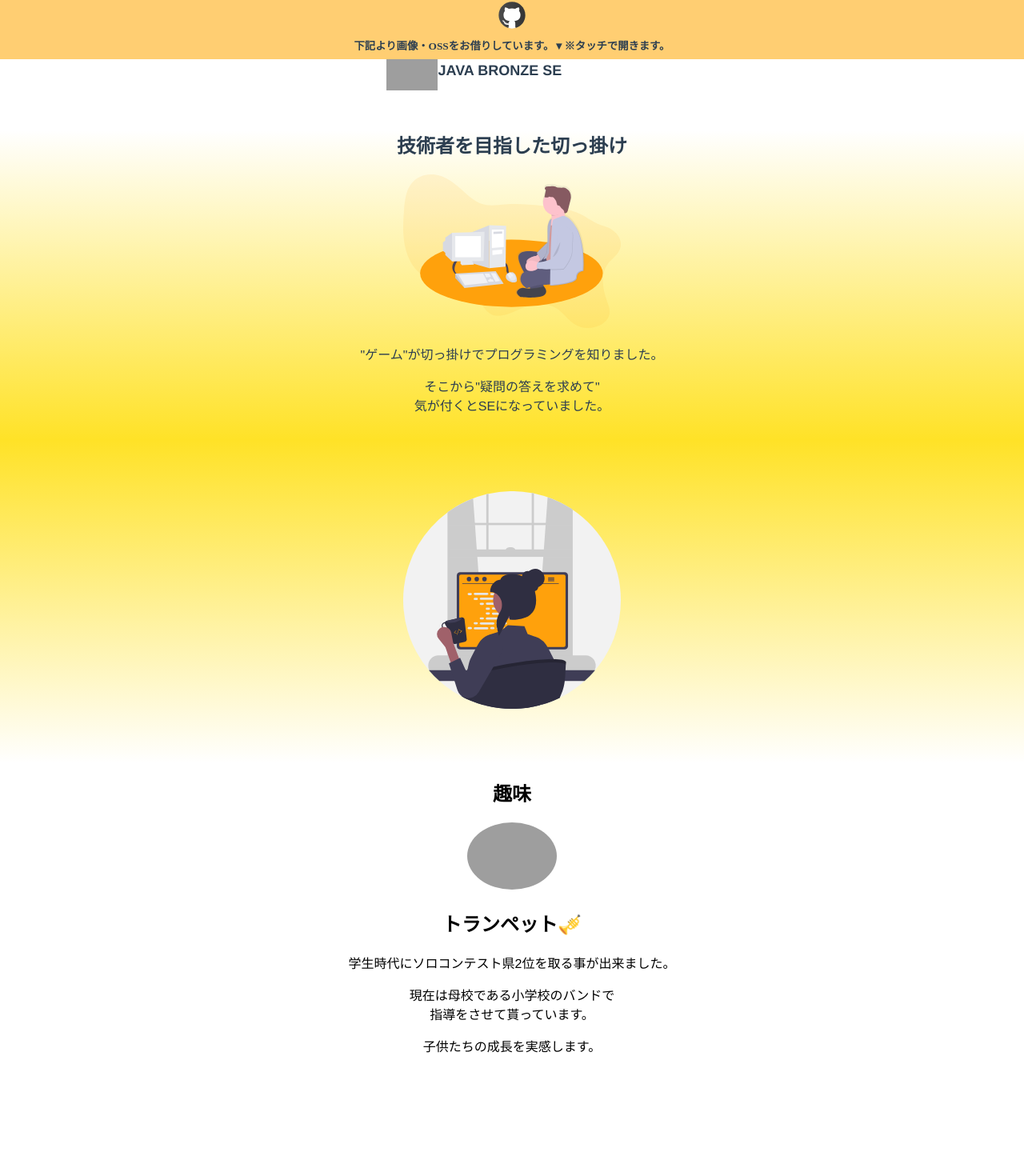
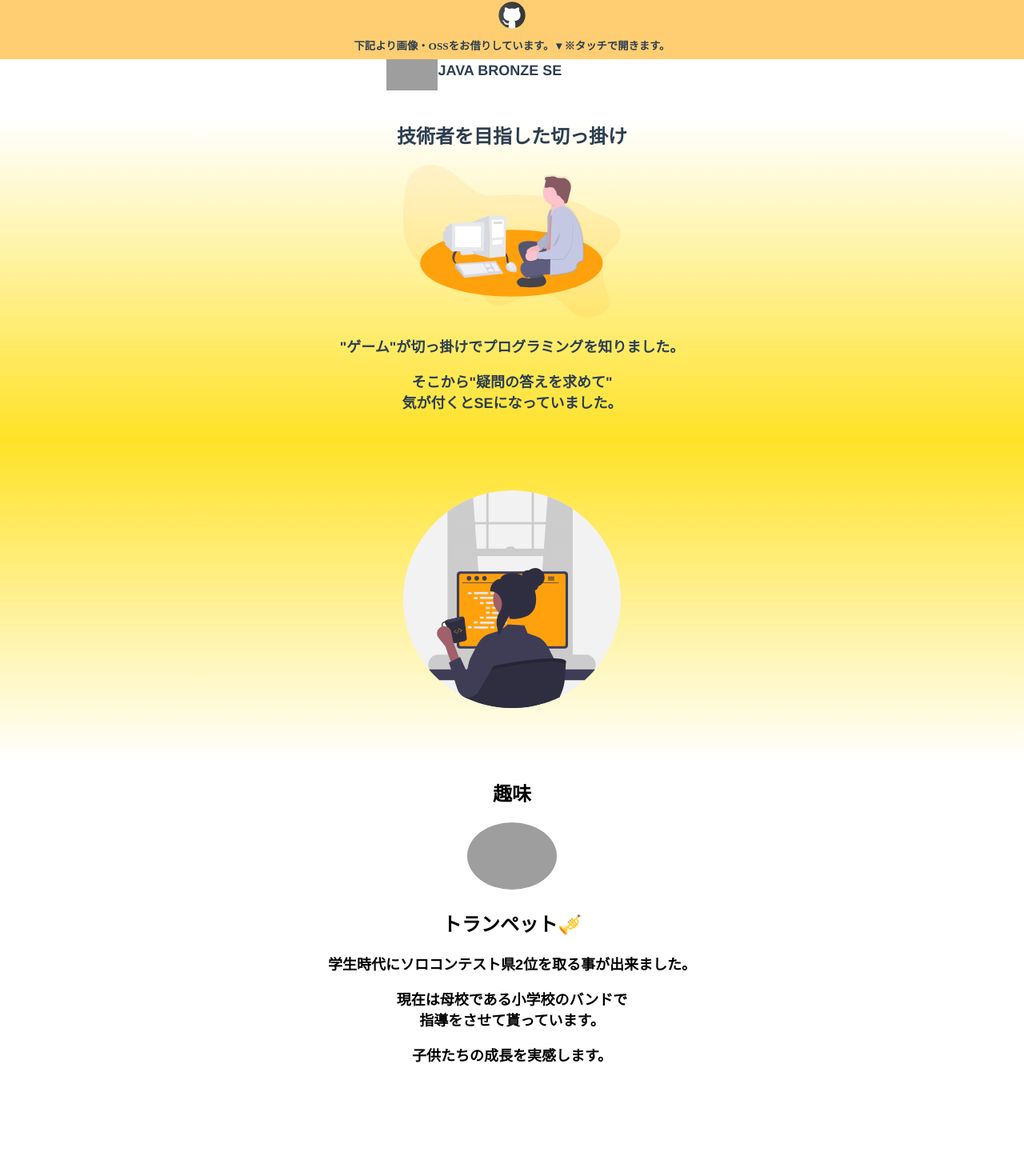
Before and after one commit to bignrn/my.web, a Vue app: page /profile in a window 1280 px wide. Shown: the part 726-2171 px from the top of the page at 80% size. Built offline with nearby package versions, Linux system fonts and the light colour scheme; grey boxes are pictures that could not be loaded; a web font is replaced by a local one.

Commit message:
SASSの対応（プロフィール）

```diff
--- a/package.json
+++ b/package.json
@@ -20,7 +20,9 @@
     "@vue/cli-plugin-router": "~5.0.0",
     "@vue/cli-service": "~5.0.0",
     "eslint": "^7.32.0",
-    "eslint-plugin-vue": "^8.0.3"
+    "eslint-plugin-vue": "^8.0.3",
+    "sass": "^1.58.3",
+    "sass-loader": "^13.2.0"
   },
   "eslintConfig": {
     "root": false,
--- a/src/views/MyHistoryView.vue
+++ b/src/views/MyHistoryView.vue
@@ -9,7 +9,7 @@ const historyList = [
 </script>
 
 <template>
-  <article>
+  <article class="portfolio-wrap">
     <div class="prof-basic-contents-wrap">
       <img src="../assets/profile/myAvatar.jpg" class="prof-basic-my-avatar" />
       <h1>Yuma Mishima</h1>
@@ -22,17 +22,16 @@ const historyList = [
           <img :src="list.img" alt="list-icon" class="history-img" />{{ list.title }}
         </li>
       </ul>
-    </div>
-    <div class="prof-basic-histories-wrap gradient">
+      <div class="gradient">
         <h1>技術者を目指した切っ掛け</h1>
         <img src="../assets/profile/undraw_back_in_the_day_knsh.svg" class="img-class" />
         <p>"ゲーム"が切っ掛けでプログラミングを知りました。</p>
         <p>そこから"疑問の答えを求めて"<br />気が付くとSEになっていました。</p>
       </div>
-    <div class="prof-basic-histories-wrap gradient-reverse">
+      <div class="gradient-reverse">
         <img src="../assets/profile/undraw_programmer_re_owql.svg" class="img-class" />
       </div>
-    <div class="prof-basic-histories-wrap wrap-hobby">
+      <div class="wrap-hobby">
         <h1>趣味</h1>
         <img src="../assets/profile/tp-icon.jpg" class="tp-icon-img" />
         <h2>トランペット🎺</h2>
@@ -41,6 +40,8 @@ const historyList = [
         <p>子供たちの成長を実感します。</p>
         <img src="../assets/profile/tp-bg-img.jpg" class="tp-img" />
       </div>
+    </div>
+
     <nav class="prof-basic-nav-wrap">
       <h1>情報を発信</h1>
       <a href="https://github.com/bignrn" target="_blank">ソースコードはGitHubへ</a>
@@ -48,35 +49,39 @@ const historyList = [
   </article>
 </template>
 
-<style scoped>
-article {
+<style lang="scss" scoped>
+@mixin initP {
+  p {
+    font-size: large;
+    font-weight: bolder;
+    padding: 0 0.5rem;
+  }
+}
+
+.portfolio-wrap {
   /* width: fit-content; */
   margin-top: 3rem;
   margin-bottom: 7rem;
-}
 
   .prof-basic-contents-wrap {
     padding: 2rem 0;
     background-color: orange;
     color: white;
-}
 
-.prof-basic-contents-wrap p {
-  font-size: large;
-  font-weight: bolder;
-  padding: 0 0.5rem;
-}
+    @include initP;
 
     .prof-basic-my-avatar {
       border-radius: 50% 70%;
       width: 20rem;
       box-shadow: 0rem 0.5rem 0.8rem black;
     }
+  }
 
   .prof-basic-histories-wrap {
     margin-top: 2rem;
-  padding: 0 1rem;
-}
+
+    @include initP;
+
 
     ul {
       display: inline-table;
@@ -84,25 +89,17 @@ ul {
       list-style-type: none;
       font-size: large;
       font-weight: bold;
-}
 
       li {
         display: flex;
         align-items: center;
         align-content: center;
-}
+
 
         .history-img {
           width: 4rem;
         }
-
-hr {
-  width: 90%;
       }
-
-.prof-basic-nav-wrap {
-  background-color: white;
-  padding: 1.5rem 0;
     }
 
     .img-class {
@@ -124,7 +121,6 @@ hr {
       margin-top: 1rem;
       margin-bottom: 5rem;
       color: black;
-}
 
       .tp-icon-img {
         width: 7rem;
@@ -145,4 +141,14 @@ hr {
           display: none;
         }
       }
+    }
+  }
+
+  nav {
+    &.prof-basic-nav-wrap {
+      background-color: white;
+      padding: 1.5rem 0;
+    }
+  }
+}
 </style>
```
Also changed, not shown: 1 other file (tests, documents, lock files or other folders). Lines whose indentation alone changed are shown as unchanged.
